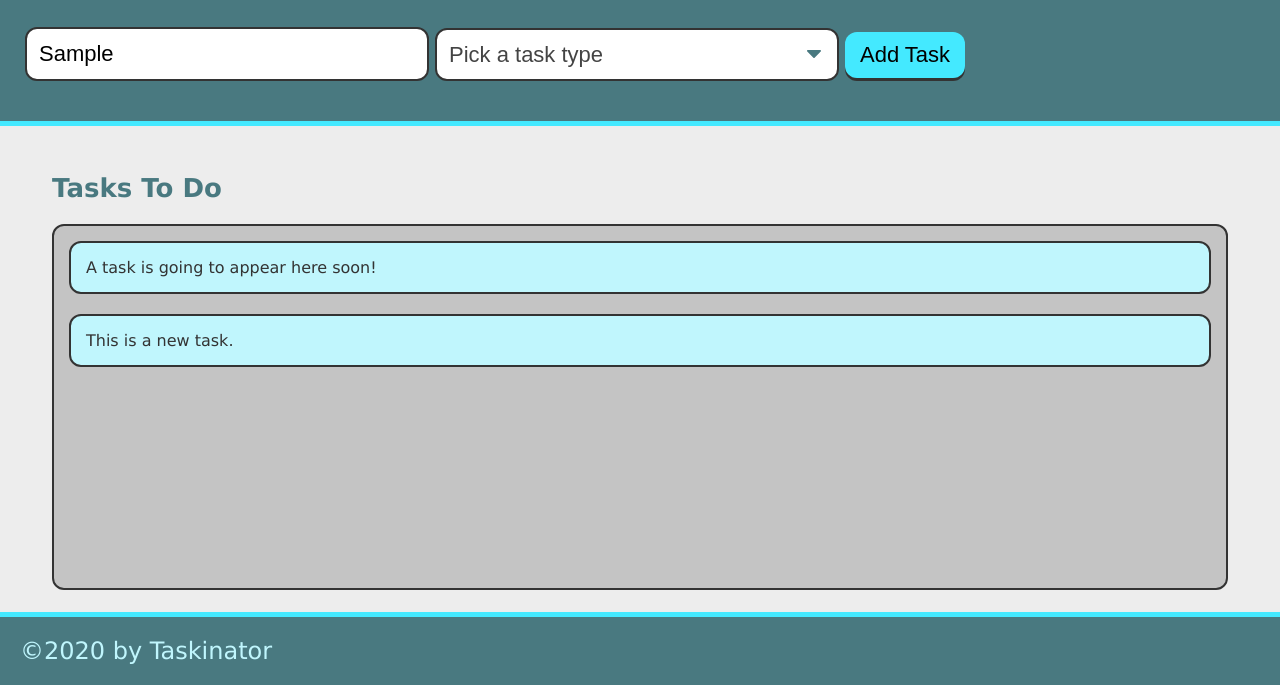
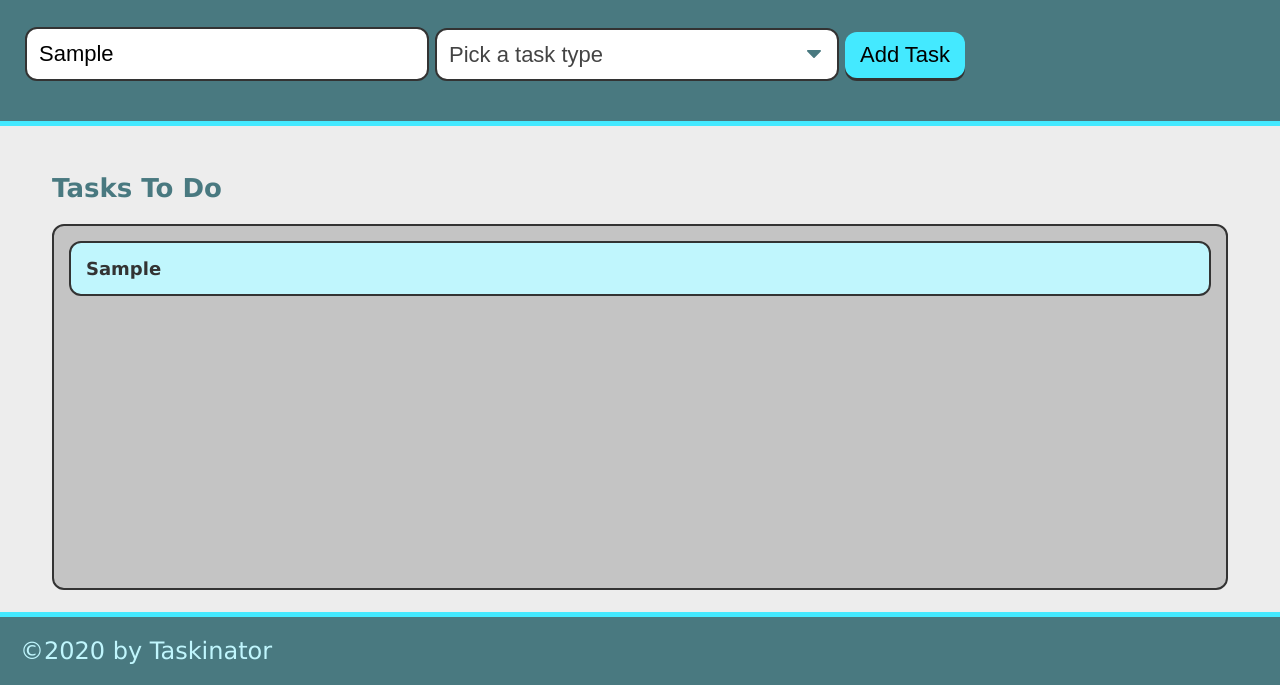
Before and after one commit to chris-backes/taskinator, a plain HTML site: page index.html in a window 1280 px wide. Both pictures are taken after typing "Sample" into the empty fields and a click on the button "Add Task". Shown: the part 115-800 px from the top of the page. Drawn offline with Linux system fonts and the light colour scheme.

Commit message:
added task input

```diff
--- a/assets/js/script.js
+++ b/assets/js/script.js
@@ -1,12 +1,29 @@
 var formEl = document.querySelector("#task-form");
 var tasksToDoEl = document.querySelector("#tasks-to-do");
 
-var createTaskHandler = function () {
+var createTaskHandler = function (event) {
   event.preventDefault();
+  var taskNameInput = document.querySelector("input[name='task-name']").value;
+  var taskTypeInput = document.querySelector("select[name='task-type']").value;
   var listItemEl = document.createElement("li");
   listItemEl.className = "task-item";
-  listItemEl.textContent = "This is a new task.";
+
+  // create div to hold task info and add to list item
+  var taskInfoEl = document.createElement("div");
+  // give it a class name
+  taskInfoEl.className = "task-info";
+  // add HTML content to div
+  taskInfoEl.innerHTML =
+    "<h3 class='task-name'>" +
+    taskNameInput +
+    "</h3><span class='task-type'>" +
+    taskTypeInput +
+    "</span>";
+
+  listItemEl.appendChild(taskInfoEl);
+
+  // add entire list item to list
   tasksToDoEl.appendChild(listItemEl);
 };
 
-formEl.addEventListener("click", createTaskHandler);
+formEl.addEventListener("submit", createTaskHandler);
--- a/index.html
+++ b/index.html
@@ -32,9 +32,7 @@
     <main class="page-content">
       <section class="task-list-wrapper">
         <h2 class="list-title">Tasks To Do</h2>
-        <ul class="task-list" id="tasks-to-do">
-          <li class="task-item">A task is going to appear here soon!</li>
-        </ul>
+        <ul class="task-list" id="tasks-to-do"></ul>
       </section>
     </main>
     <footer>&copy;2020 by Taskinator</footer>
```
